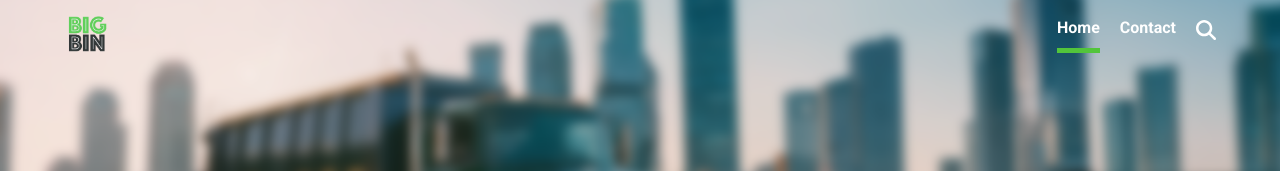
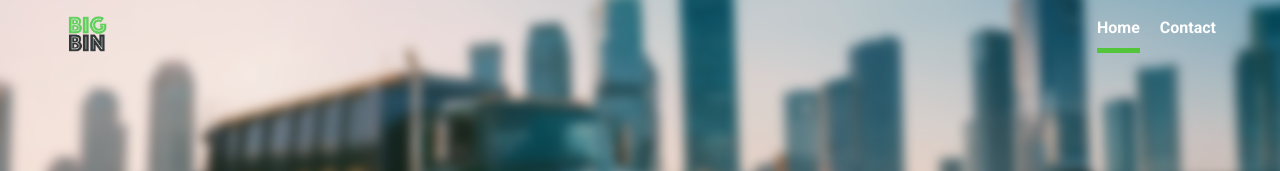
Before and after one commit to amdadul-haque/big-bin, a Next.js app: page / in a window 1280 px wide. Shown: the top 171 px of the page. Built offline with nearby package versions, Linux system fonts and the light colour scheme.

Commit message:
search hidden

```diff
--- a/components/Navbar.js
+++ b/components/Navbar.js
@@ -41,11 +41,11 @@ const Navbar = () => {
               <a href="/" className={`text-white font-bold pb-2 border-b-[5px] ${!isContactPage ? 'border-brand-1' : 'border-transparent'}`}>Home</a>
               <a href="/contact" className={`text-white  font-bold pb-2 border-b-[5px] ${isContactPage ? 'border-brand-1' : 'border-transparent'}`}>Contact</a>
             </div>
-            <button className=' pt-1'
+            {/* <button className=' pt-1'
               onClick={handleSerchClick}
             >
               <img src="./icons/magnifying-glass-solid.svg" alt="search" className='h-4 w-4 sm:h-5 sm:w-5' />
-            </button>
+            </button> */}
           </div>
         </div>
       </nav>
```
